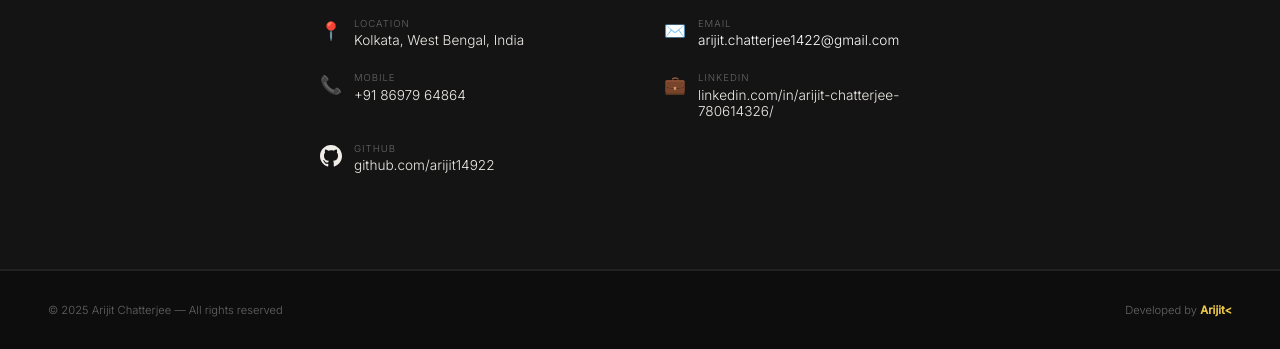
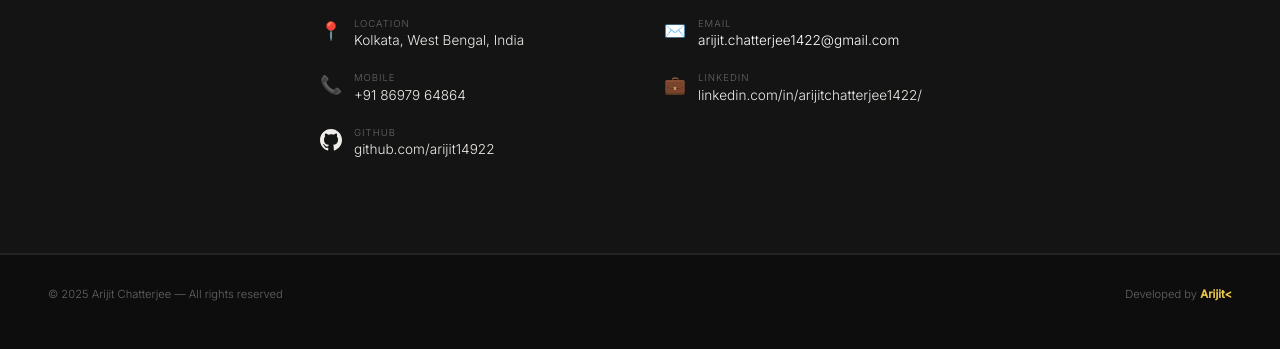
Before and after one commit to arijit14922/Portfolio, a plain HTML site: page index.html in a window 1280 px wide. Shown: the part 3794-4143 px from the top of the page. Drawn offline with Linux system fonts and the light colour scheme.

Commit message:
Update LinkedIn profile link in index.html

```diff
--- a/index.html
+++ b/index.html
@@ -894,7 +894,7 @@ footer a { color: var(--accent); text-decoration: none; }
       <div class="contact-info">
         <p class="contact-tagline">I'm actively looking for AI/ML opportunities.</p>
         <div class="contact-social-shortcuts">
-          <a href="https://www.linkedin.com/in/arijit-chatterjee-780614326/" target="_blank" class="social-btn">
+          <a href="https://www.linkedin.com/in/arijitchatterjee1422/" target="_blank" class="social-btn">
             <svg width="16" height="16" viewBox="0 0 24 24" fill="currentColor"><path d="M20.45 20.45h-3.55v-5.57c0-1.33-.03-3.04-1.85-3.04-1.85 0-2.14 1.45-2.14 2.94v5.67H9.36V9h3.41v1.56h.05c.47-.9 1.63-1.85 3.35-1.85 3.58 0 4.24 2.36 4.24 5.43v6.31zM5.34 7.43a2.06 2.06 0 1 1 0-4.12 2.06 2.06 0 0 1 0 4.12zm1.78 13.02H3.56V9h3.56v11.45zM22.22 0H1.77C.79 0 0 .77 0 1.72v20.56C0 23.23.79 24 1.77 24h20.45C23.21 24 24 23.23 24 22.28V1.72C24 .77 23.21 0 22.22 0z"/></svg>
             LinkedIn
           </a>
@@ -929,7 +929,7 @@ footer a { color: var(--accent); text-decoration: none; }
             <div class="contact-item-icon">💼</div>
             <div>
               <div class="contact-item-label">LinkedIn</div>
-              <div class="contact-item-val"><a href="https://www.linkedin.com/in/arijit-chatterjee-780614326/" target="_blank">linkedin.com/in/arijit-chatterjee-780614326/</a></div>
+              <div class="contact-item-val"><a href="https://www.linkedin.com/in/arijitchatterjee1422/" target="_blank">linkedin.com/in/arijitchatterjee1422/</a></div>
             </div>
           </div>
           <div class="contact-item">
```
